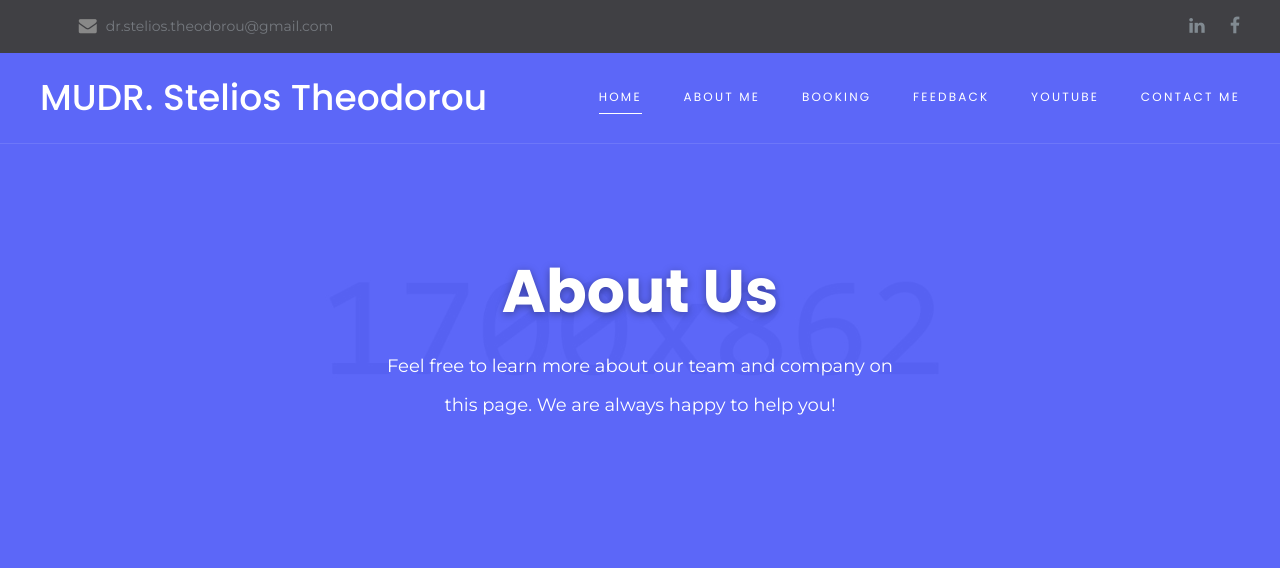
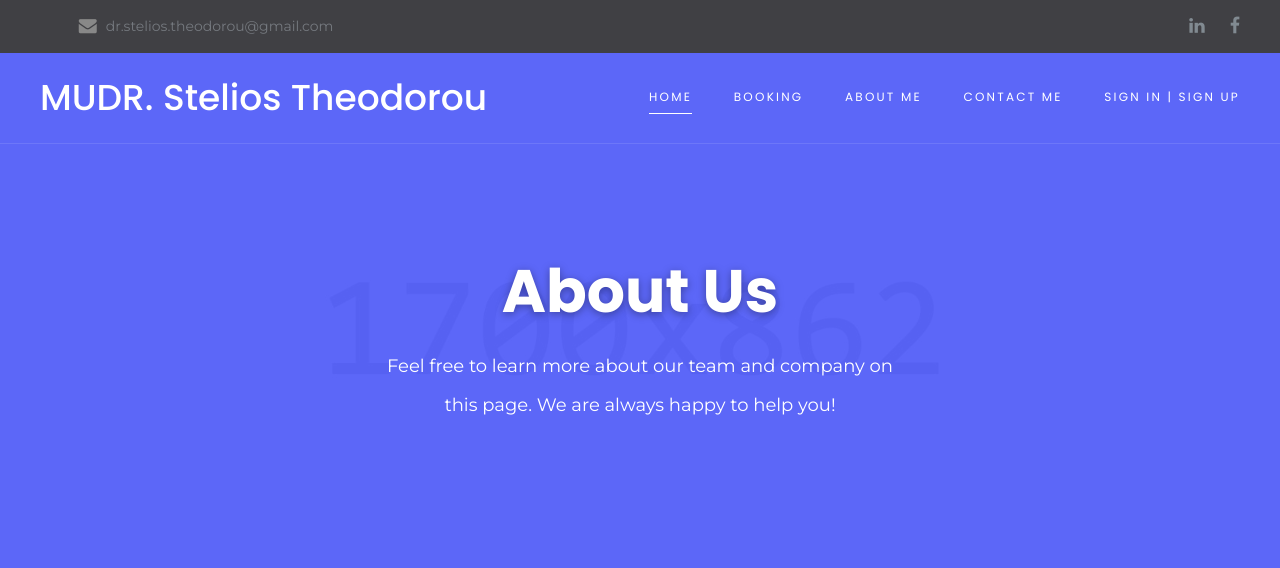
Before and after one commit to NikolasTh90/private_tutoring_website, a Django app: page /about/ in a window 1280 px wide. Shown: the top 568 px of the page. Run offline with Django 4.2, Linux system fonts and the light colour scheme; some libraries are stand-ins or nearby versions.

Commit message:
base.html header navbar

```diff
--- a/epl343/BookingSystem/templates/base.html
+++ b/epl343/BookingSystem/templates/base.html
@@ -70,15 +70,13 @@
                     <ul class="rd-navbar-nav">
                       <li class="rd-nav-item active"><a class="rd-nav-link" href="{% url 'bs:index' %}">Home</a>
                       </li>
+                      <li class="rd-nav-item"><a class="rd-nav-link" href="{% url 'bs:booking' %}">Booking</a>
+                      </li>
                       <li class="rd-nav-item"><a class="rd-nav-link" href="{% url 'bs:about' %}">About Me</a>
                       </li>
-                      <li class="rd-nav-item"><a class="rd-nav-link" href="booking.html">Booking</a>
+                      <li class="rd-nav-item"><a class="rd-nav-link" href="{% url 'bs:contacts' %}">Contact Me</a>
                       </li>
-						<li class="rd-nav-item"><a class="rd-nav-link" href="feedback.html">Feedback</a>
-                      </li>
-						<li class="rd-nav-item"><a class="rd-nav-link" href="https://www.youtube.com/channel/UCJc9eQKF3PQW0C9gL-YueeQ" target="_blank">Youtube</a>
-                      </li>
-                      <li class="rd-nav-item"><a class="rd-nav-link" href="{% url 'bs:contacts' %}">Contact Me</a>
+						          <li class="rd-nav-item"><a class="rd-nav-link" href="{% url 'bs:login' %}">Sign In | Sign Up</a>
                       </li>
                     </ul>
                   </div>
--- a/epl343/BookingSystem/urls.py
+++ b/epl343/BookingSystem/urls.py
@@ -11,5 +11,7 @@ urlpatterns = [
     path('index/', views.index, name='index'),
     path('about/', views.about, name='about'),
     path('contact/', views.contacts, name='contacts'),
+    path('book/', views.booking, name='booking'),
+    path('login/', views.login, name='login')
 
 ]
--- a/epl343/BookingSystem/views.py
+++ b/epl343/BookingSystem/views.py
@@ -14,3 +14,13 @@ def about(request):
 def contacts(request):
     template = loader.get_template('contacts.html')
     return HttpResponse(template.render({}, request))
+
+
+
+def booking(request):
+    template = loader.get_template('index.html')
+    return HttpResponse(template.render({}, request))
+
+def login(request):
+    template = loader.get_template('index.html')
+    return HttpResponse(template.render({}, request))
```
